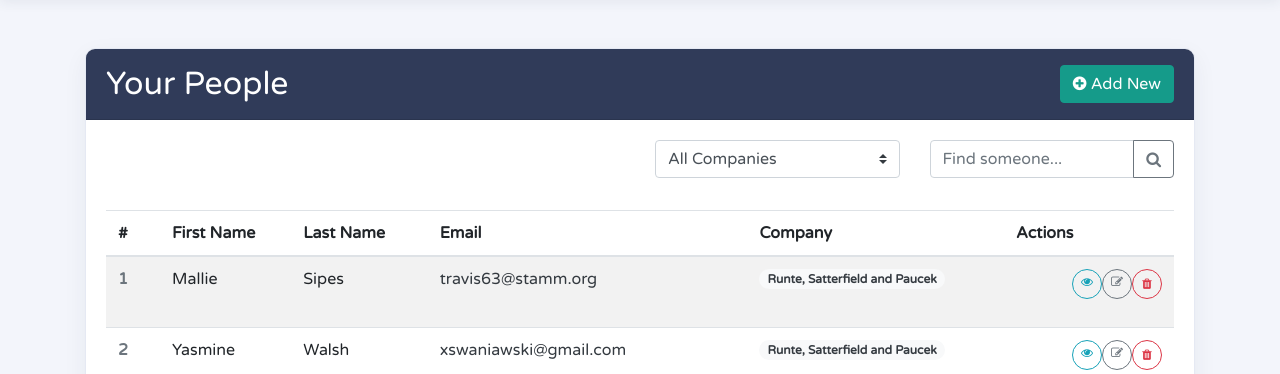
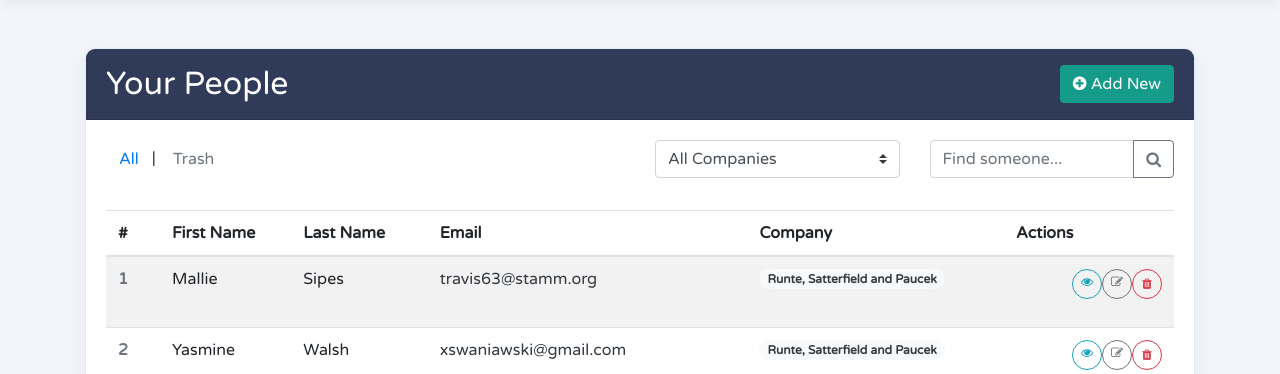
Before and after one commit to kalonjic34/contact-management-app, a Laravel app: page /contacts in a window 1280 px wide. Shown: the part 60-434 px from the top of the page. Run offline with Laravel 12, Linux system fonts and the light colour scheme; data comes from the database, SQL or seed files in the repository; data that the repository does not hold is empty.

Commit message:
Refactor contact filter layout to include trash filter button and hidden input for trash query

```diff
--- a/resources/views/contacts/_filter.blade.php
+++ b/resources/views/contacts/_filter.blade.php
@@ -1,7 +1,15 @@
 <div class="row">
-                  <div class="col-md-6"></div>
+          <div class="col-md-6">
+              <div class="row">
+                <div class="col">
+                  <a href="{{ request()->fullUrlWithQuery(['trash'=>false]) }}" class="btn {{ !request()->query('trash') ? 'text-primary':'text-secondary' }}">All</a>|
+                  <a href="{{ request()->fullUrlWithQuery(['trash'=>true]) }}" class="btn {{ request()->query('trash') ? 'text-primary':'text-secondary' }}">Trash</a>
+                </div>
+              </div>
+                  </div>
                   <div class="col-md-6">
                     <form>
+                      <input name="trash" value="{{ request()->query('trash') }}" type="hidden">
                       <div class="row">
                       <div class="col">
                           @includeUnless(!empty(!$companies),'contacts._company-selection')
```
